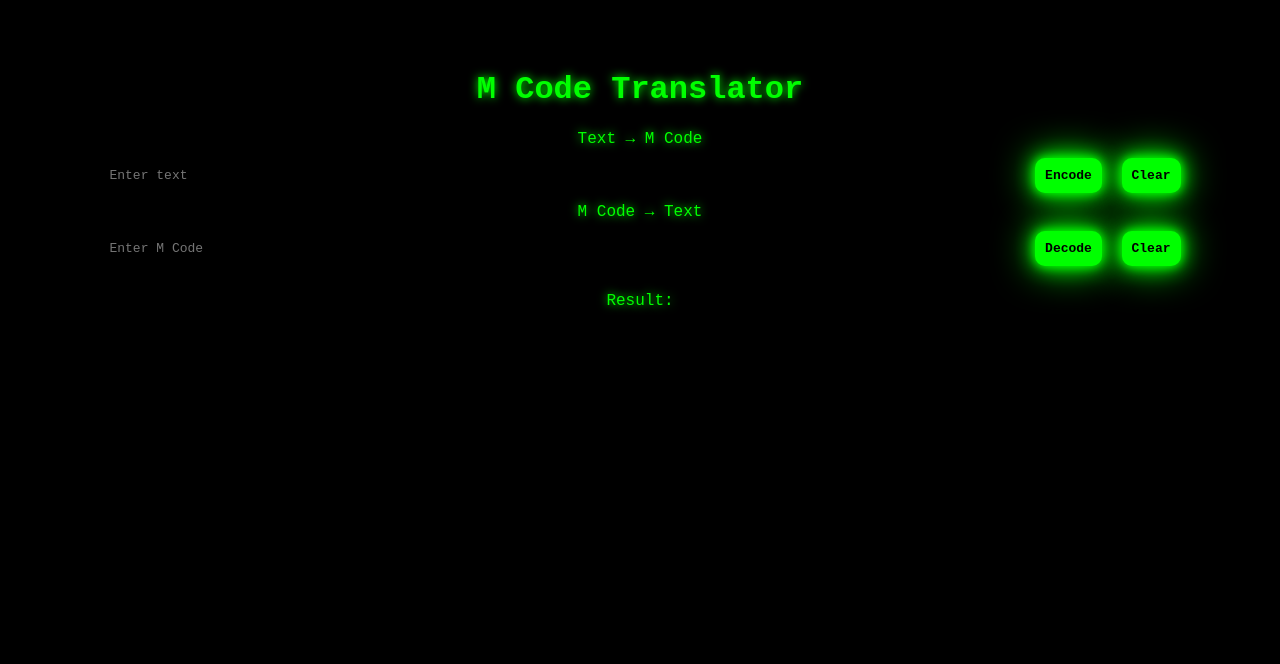
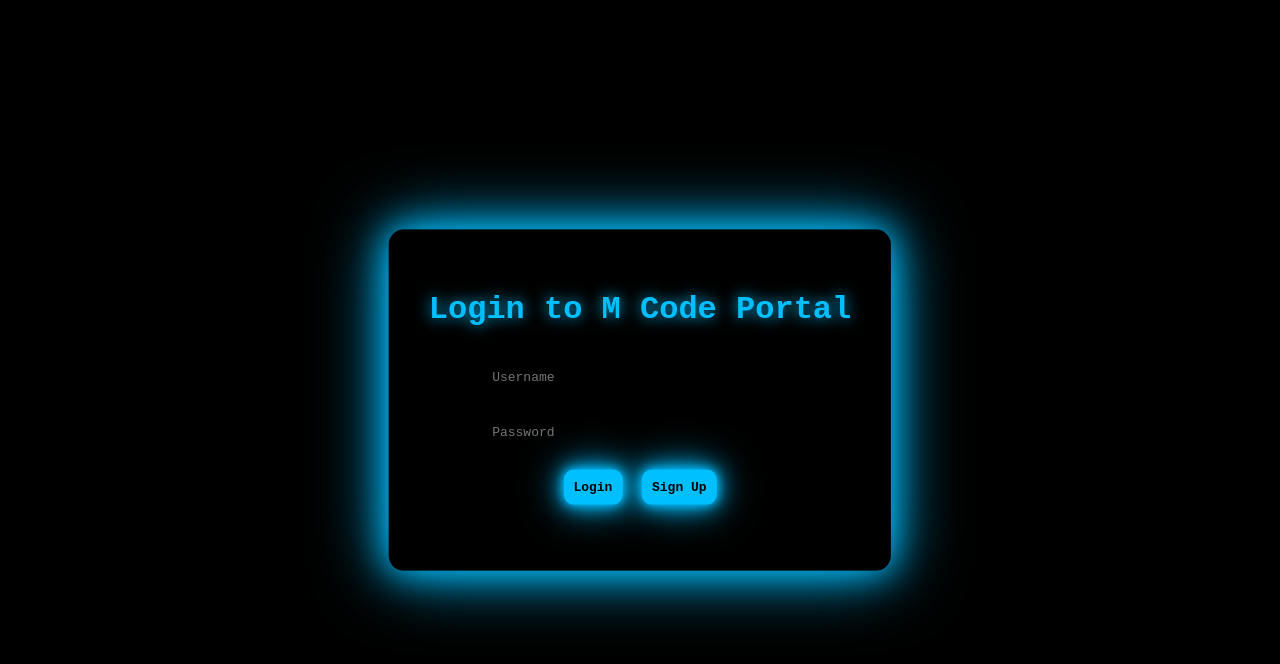
Before and after one commit to youyouyo006-source/Morcecodetrans, a plain HTML site: page index.html in a window 1280 px wide. Drawn offline with Linux system fonts and the light colour scheme.

Commit message:
Revamp login/signup UI and animations
Updated the title and enhanced the styling for the login and signup sections. Improved the glow effect and added animations for better user experience.

```diff
--- a/index.html
+++ b/index.html
@@ -3,8 +3,9 @@
 <head>
 <meta charset="UTF-8">
 <meta name="viewport" content="width=device-width, initial-scale=1.0">
-<title>M Code Website</title>
+<title>M Code Portal</title>
 <style>
+  /* Base layout */
   body, html {
     margin: 0;
     padding: 0;
@@ -21,13 +22,54 @@
     z-index: -1;
   }
 
+  :root {
+    --glow: #00BFFF;
+  }
+
+  /* Login box */
+  .login-box {
+    position: absolute;
+    top: 50%;
+    left: 50%;
+    transform: translate(-50%, -50%);
+    text-align: center;
+    color: var(--glow);
+    text-shadow: 0 0 15px var(--glow);
+    background: rgba(0, 0, 0, 0.75);
+    padding: 40px;
+    border-radius: 15px;
+    box-shadow: 0 0 25px var(--glow), 0 0 50px var(--glow);
+    animation: softPulse 3s infinite ease-in-out;
+  }
+
+  @keyframes softPulse {
+    0% { box-shadow: 0 0 20px var(--glow), 0 0 40px var(--glow); }
+    50% { box-shadow: 0 0 40px var(--glow), 0 0 80px var(--glow); }
+    100% { box-shadow: 0 0 20px var(--glow), 0 0 40px var(--glow); }
+  }
+
+  .hidden { display: none; }
+
+  /* Fade animation for main content */
+  .fade-in {
+    opacity: 0;
+    animation: fadeIn 1.5s ease forwards;
+  }
+
+  @keyframes fadeIn {
+    from { opacity: 0; transform: translateY(30px); }
+    to { opacity: 1; transform: translateY(0); }
+  }
+
+  /* Main content */
   .content {
     position: relative;
     z-index: 1;
-    color: #00FF00;
+    color: var(--glow);
     text-align: center;
     padding-top: 50px;
-    text-shadow: 0 0 10px #00FF00;
+    text-shadow: 0 0 10px var(--glow);
+    transition: opacity 1s ease;
   }
 
   input, button {
@@ -43,16 +85,16 @@
   input {
     width: 70%;
     background: rgba(0,0,0,0.8);
-    color: #00FF00;
+    color: var(--glow);
   }
 
   button {
-    background: #00FF00;
+    background: var(--glow);
     color: #000;
     font-weight: bold;
     cursor: pointer;
     transition: 0.2s;
-    box-shadow: 0 0 10px #00FF00, 0 0 20px #00FF00, 0 0 40px #00FF00;
+    box-shadow: 0 0 10px var(--glow), 0 0 20px var(--glow), 0 0 40px var(--glow);
   }
 
   button:active {
@@ -60,15 +102,26 @@
   }
 
   @keyframes pulse {
-    0% { box-shadow: 0 0 10px #00FF00, 0 0 20px #00FF00, 0 0 40px #00FF00; transform: scale(1);}
-    50% { box-shadow: 0 0 20px #00FF00, 0 0 40px #00FF00, 0 0 80px #00FF00; transform: scale(1.1);}
-    100% { box-shadow: 0 0 10px #00FF00, 0 0 20px #00FF00, 0 0 40px #00FF00; transform: scale(1);}
+    0% { box-shadow: 0 0 10px var(--glow); transform: scale(1);}
+    50% { box-shadow: 0 0 40px var(--glow); transform: scale(1.1);}
+    100% { box-shadow: 0 0 10px var(--glow); transform: scale(1);}
   }
 
   #translatorResult {
     margin-top: 20px;
-    font-size: 1.2em;
-    text-shadow: 0 0 10px #00FF00;
+    font-size: 1.3em;
+    text-shadow: 0 0 10px var(--glow);
+    transition: 0.3s;
+  }
+
+  .flash {
+    animation: flashGlow 0.6s ease-in-out;
+  }
+
+  @keyframes flashGlow {
+    0% { text-shadow: 0 0 10px var(--glow); color: var(--glow); }
+    50% { text-shadow: 0 0 40px var(--glow); color: #b3ecff; }
+    100% { text-shadow: 0 0 10px var(--glow); color: var(--glow); }
   }
 </style>
 </head>
@@ -76,7 +129,28 @@
 
 <canvas id="matrixCanvas"></canvas>
 
-<div class="content">
+<!-- LOGIN -->
+<div class="login-box" id="loginBox">
+  <h1>Login to M Code Portal</h1>
+  <input type="text" id="username" placeholder="Username"><br>
+  <input type="password" id="password" placeholder="Password"><br>
+  <button onclick="login()">Login</button>
+  <button onclick="showSignup()">Sign Up</button>
+  <p id="loginMsg"></p>
+</div>
+
+<!-- SIGNUP -->
+<div class="login-box hidden" id="signupBox">
+  <h1>Create Account</h1>
+  <input type="text" id="newUsername" placeholder="New Username"><br>
+  <input type="password" id="newPassword" placeholder="New Password"><br>
+  <button onclick="signup()">Sign Up</button>
+  <button onclick="backToLogin()">Back</button>
+  <p id="signupMsg"></p>
+</div>
+
+<!-- MAIN APP -->
+<div class="content hidden" id="mainContent">
   <h1>M Code Translator</h1>
 
   <div>
@@ -101,10 +175,8 @@
   // MATRIX BACKGROUND
   const canvas = document.getElementById('matrixCanvas');
   const ctx = canvas.getContext('2d');
-
   canvas.width = window.innerWidth;
   canvas.height = window.innerHeight;
-
   const letters = 'ABCDEFGHIJKLMNOPQRSTUVWXYZ0123456789'.split('');
   const fontSize = 20;
   const columns = canvas.width / fontSize;
@@ -113,44 +185,29 @@
   function drawMatrix() {
     ctx.fillStyle = 'rgba(0, 0, 0, 0.1)';
     ctx.fillRect(0, 0, canvas.width, canvas.height);
-
-    ctx.fillStyle = '#00FF00';
+    ctx.fillStyle = '#00BFFF';
     ctx.font = fontSize + 'px monospace';
-
     for (let i = 0; i < drops.length; i++) {
       const text = letters[Math.floor(Math.random() * letters.length)];
       ctx.fillText(text, i * fontSize, drops[i] * fontSize);
-
       if (drops[i] * fontSize > canvas.height || Math.random() > 0.975) drops[i] = 0;
-
       drops[i]++;
     }
   }
-
   setInterval(drawMatrix, 50);
 
-  // M CODE SCRIPT
-  const mCodeMap = {
-    'A': '.-', 'B': '-...', 'C': '-.-.',
-    'D': '-..', 'E': '.', 'F': '..-.',
-    'G': '--.', 'H': '....', 'I': '..',
-    'J': '.---', 'K': '-.-', 'L': '.-..',
-    'M': '--', 'N': '-.', 'O': '---',
-    'P': '.--.', 'Q': '--.-', 'R': '.-.',
-    'S': '...', 'T': '-', 'U': '..-',
-    'V': '...-', 'W': '.--', 'X': '-..-',
-    'Y': '-.--', 'Z': '--..',
-    ' ': '/'  // space
-  };
-
-  const reverseMCodeMap = {};
-  for (let key in mCodeMap) { reverseMCodeMap[mCodeMap[key]] = key; }
+  // M Code maps
+  const mCodeMap = {'A':'.-','B':'-...','C':'-.-.','D':'-..','E':'.','F':'..-.','G':'--.','H':'....','I':'..','J':'.---','K':'-.-','L':'.-..','M':'--','N':'-.','O':'---','P':'.--.','Q':'--.-','R':'.-.','S':'...','T':'-','U':'..-','V':'...-','W':'.--','X':'-..-','Y':'-.--','Z':'--..',' ':'/'};
+  const reverseMCodeMap = {}; for (let k in mCodeMap) reverseMCodeMap[mCodeMap[k]]=k;
 
   function textToMCode() {
     const input = document.getElementById('textInput').value.toUpperCase();
     let result = '';
     for (let char of input) result += mCodeMap[char] ? mCodeMap[char] + ' ' : '';
-    document.getElementById('translatorResult').innerText = result.trim();
+    const out = document.getElementById('translatorResult');
+    out.innerText = result.trim();
+    out.classList.add('flash');
+    setTimeout(()=>out.classList.remove('flash'),600);
   }
 
   function mCodeToText() {
@@ -158,25 +215,42 @@
     const codes = input.split(' ');
     let result = '';
     for (let code of codes) result += reverseMCodeMap[code] ? reverseMCodeMap[code] : '';
-    document.getElementById('translatorResult').innerText = result;
+    const out = document.getElementById('translatorResult');
+    out.innerText = result;
+    out.classList.add('flash');
+    setTimeout(()=>out.classList.remove('flash'),600);
   }
 
-  // CLEAR BUTTON FUNCTIONS
-  function clearTextInput() {
-    document.getElementById('textInput').value = '';
-    document.getElementById('translatorResult').innerText = '';
+  function clearTextInput(){document.getElementById('textInput').value='';document.getElementById('translatorResult').innerText='';}
+  function clearMCodeInput(){document.getElementById('mcodeInput').value='';document.getElementById('translatorResult').innerText='';}
+
+  // Account system
+  function showSignup(){document.getElementById('loginBox').classList.add('hidden');document.getElementById('signupBox').classList.remove('hidden');}
+  function backToLogin(){document.getElementById('signupBox').classList.add('hidden');document.getElementById('loginBox').classList.remove('hidden');}
+
+  function signup(){
+    const user=document.getElementById('newUsername').value;
+    const pass=document.getElementById('newPassword').value;
+    if(!user||!pass){document.getElementById('signupMsg').innerText='Fill all fields';return;}
+    localStorage.setItem(user,pass);
+    document.getElementById('signupMsg').innerText='Account created!';
   }
 
-  function clearMCodeInput() {
-    document.getElementById('mcodeInput').value = '';
-    document.getElementById('translatorResult').innerText = '';
+  function login(){
+    const user=document.getElementById('username').value;
+    const pass=document.getElementById('password').value;
+    const stored=localStorage.getItem(user);
+    if(stored===pass){
+      document.getElementById('loginBox').classList.add('hidden');
+      const main=document.getElementById('mainContent');
+      main.classList.remove('hidden');
+      main.classList.add('fade-in');
+    } else {
+      document.getElementById('loginMsg').innerText='Invalid username or password';
+    }
   }
 
-  window.addEventListener('resize', () => {
-    canvas.width = window.innerWidth;
-    canvas.height = window.innerHeight;
-  });
+  window.addEventListener('resize',()=>{canvas.width=window.innerWidth;canvas.height=window.innerHeight;});
 </script>
-
 </body>
 </html>
```
